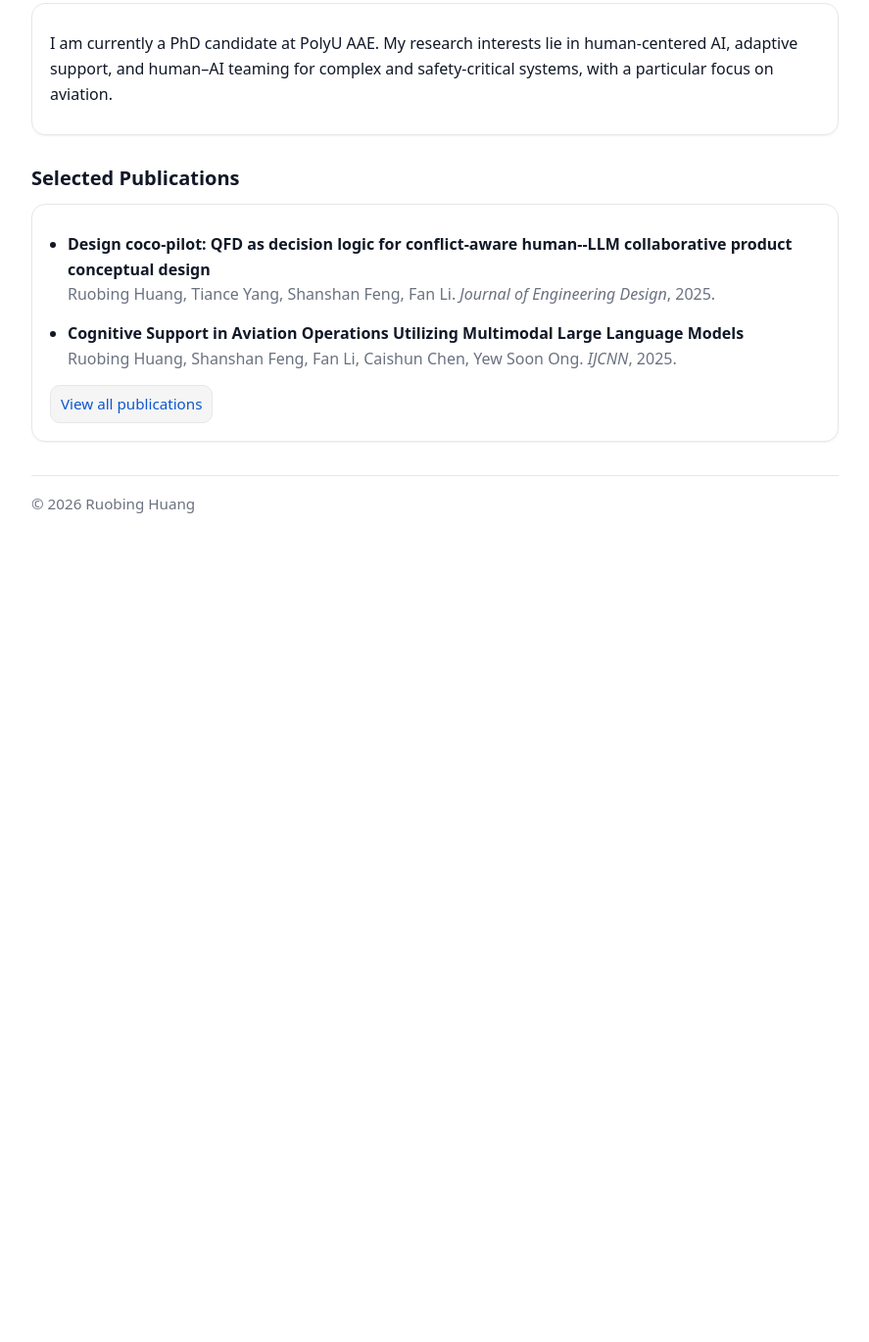
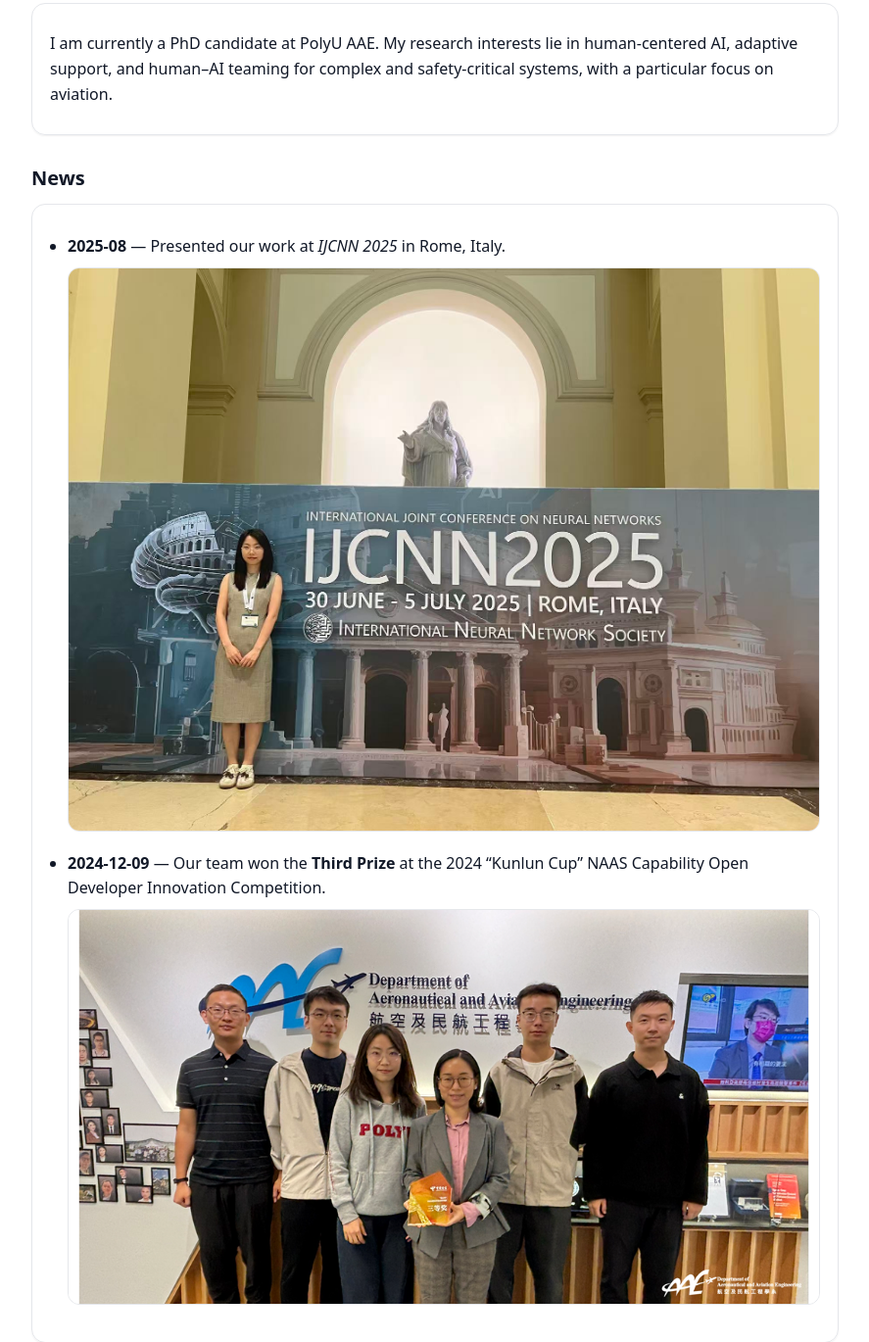
Before and after one commit to RuobingHuang/RuobingHuang.github.io, a website: page index.html in a window 1280 px wide. Shown: the part 566-1936 px from the top of the page at 98% size, without its empty margins (196-1083 px from the left). Before the commit the page ends 1140 px from the top, so only its background shows below. Drawn offline with Linux system fonts and the light colour scheme.

Commit message:
Update index.html

```diff
--- a/index.html
+++ b/index.html
@@ -58,6 +58,29 @@
     </p>
   </div>
 
+  <h2>News</h2>
+  <div class="card">
+    <ul style="margin:0; padding-left:18px;">
+      <li style="margin: 12px 0;">
+        <strong>2025-08</strong> — Presented our work at <em>IJCNN 2025</em> in Rome, Italy.<br />
+        <img
+          src="assets/img/ijcnn.jpg"
+          alt="IJCNN 2025 in Rome"
+          style="max-width:100%; border-radius:12px; border:1px solid var(--border); margin-top:8px;"
+        />
+      </li>
+
+      <li style="margin: 12px 0;">
+        <strong>2024-12-09</strong> — Our team won the <strong>Third Prize</strong> at the 2024 “Kunlun Cup” NAAS Capability Open Developer Innovation Competition.<br />
+        <img
+          src="assets/img/kunlun.png"
+          alt="Kunlun Cup competition award"
+          style="max-width:100%; border-radius:12px; border:1px solid var(--border); margin-top:8px;"
+        />
+      </li>
+    </ul>
+  </div>
+
   <h2>Selected Publications</h2>
   <div class="card">
     <ul class="pub-list">
```
